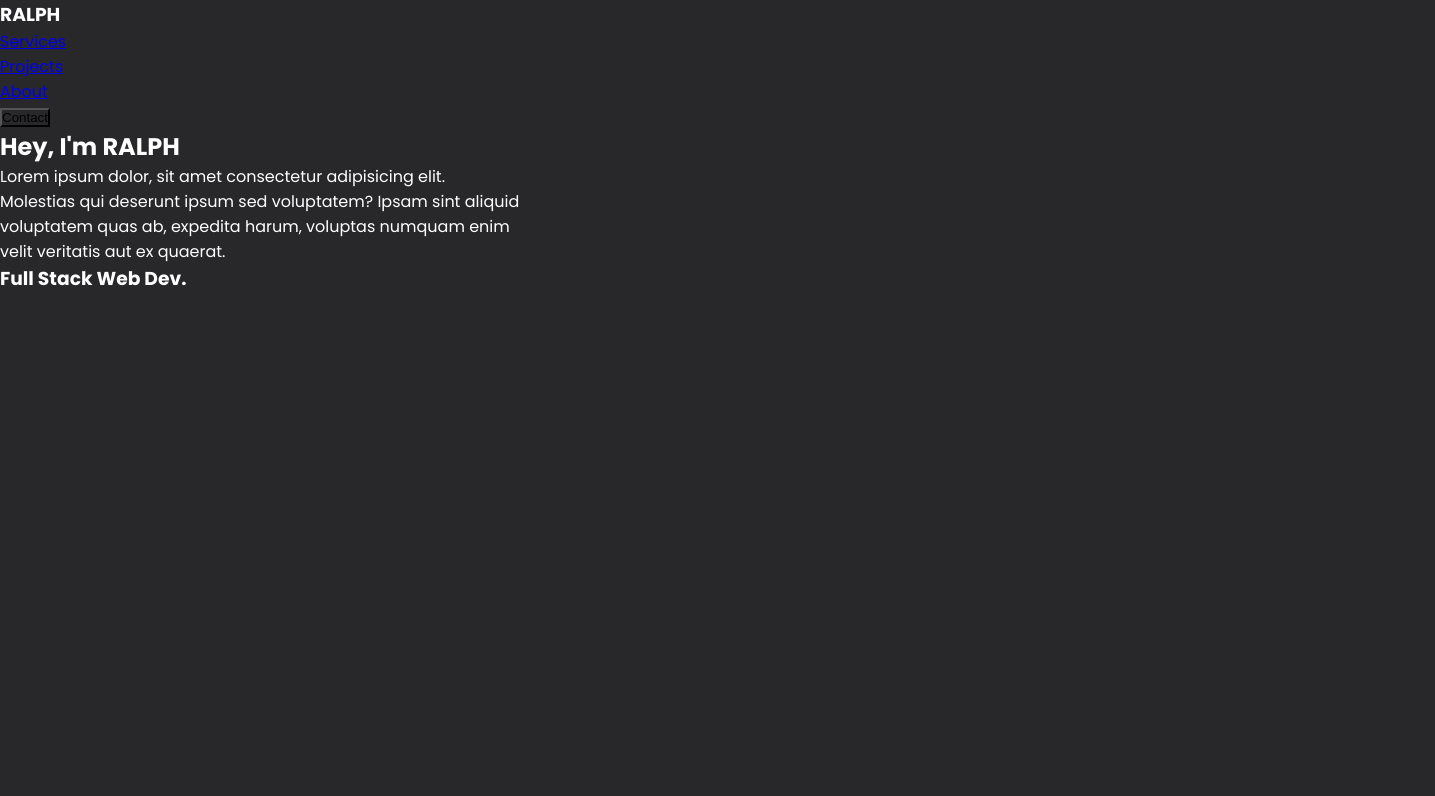
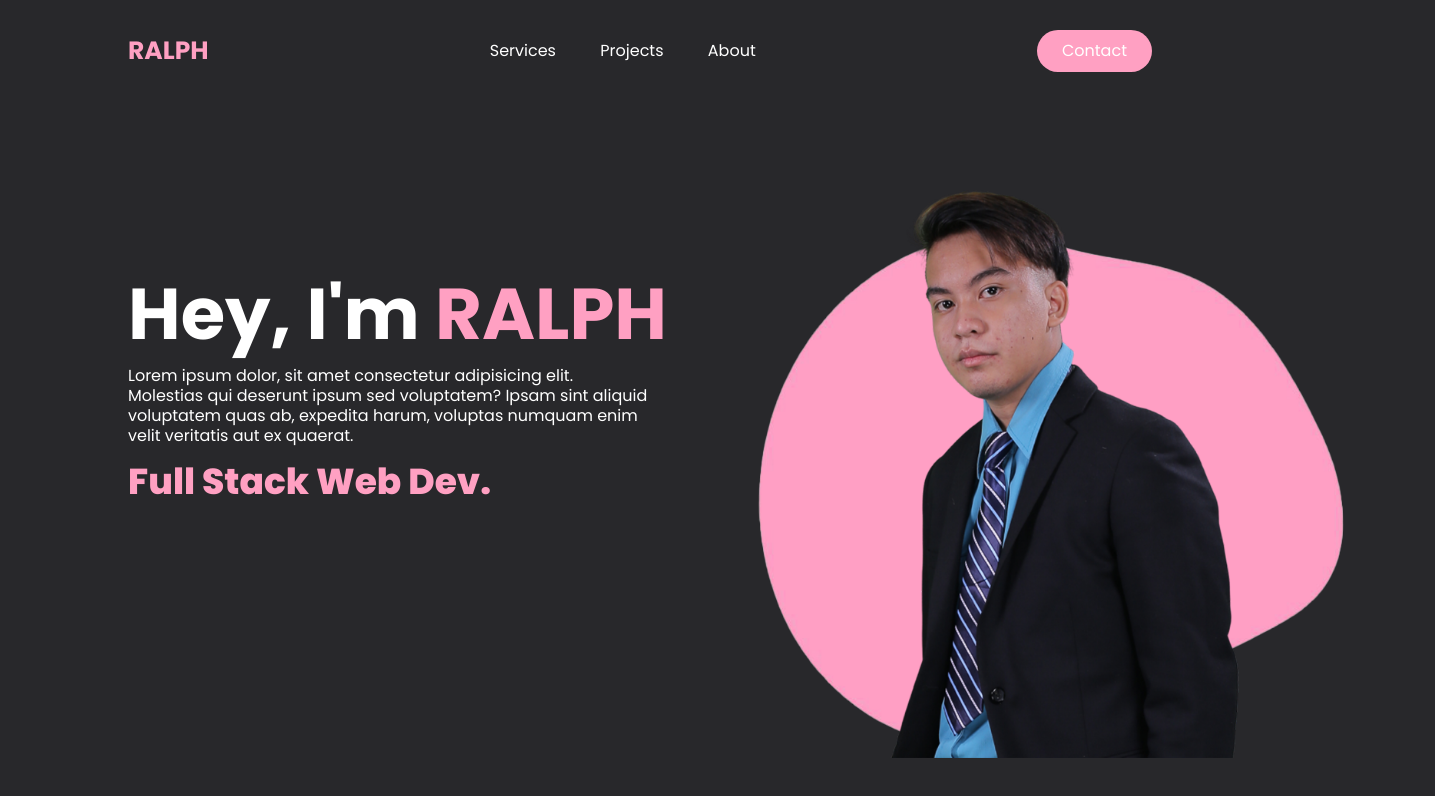
Before and after one commit to yourboiralph/ralphspace, a website: page index.html in a window 1280 px wide. Shown: the whole page, 1435 px wide, since content can reach past the window. Drawn offline with Linux system fonts and the light colour scheme; the site is published under a folder, as on GitHub Pages, so addresses that start at the root find nothing.

Commit message:
Ralphspace

```diff
--- a/src/index.html
+++ b/index.html
@@ -3,11 +3,11 @@
 <head>
     <meta charset="UTF-8">
     <meta name="viewport" content="width=device-width, initial-scale=1.0">
-    <link href="/dist/output.css" rel="stylesheet">
+    <link href="dist/output.css" rel="stylesheet">
     <link rel="preconnect" href="https://fonts.googleapis.com">
     <link rel="preconnect" href="https://fonts.gstatic.com" crossorigin>
     <link href="https://fonts.googleapis.com/css2?family=Poppins:wght@400;500;600;700;800;900&display=swap" rel="stylesheet">
-    <link rel="stylesheet" href="styles.css">
+    <link rel="stylesheet" href="src/styles.css">
   <title>My Portfolio</title>
 </head>
 <body>
@@ -32,7 +32,7 @@
                 <h3 class="text-4xl font-extrabold text-primary">Full Stack Web Dev.</h3>
             </div>
             <div class="">
-                <img class="bg-transparent max-w-3xl" src="/pictures/shape.png" alt="">
+                <img class="bg-transparent max-w-3xl" src="pictures/shape.png" alt="">
             </div>
         </div>
     </section>
--- a/tailwind.config.js
+++ b/tailwind.config.js
@@ -1,6 +1,6 @@
 /** @type {import('tailwindcss').Config} */
 module.exports = {
-  content: ["./src/**/*.{html,js}"],
+  content: ["./**/*.{html,js}"],
   theme: {
     extend: {
       colors: {
```
